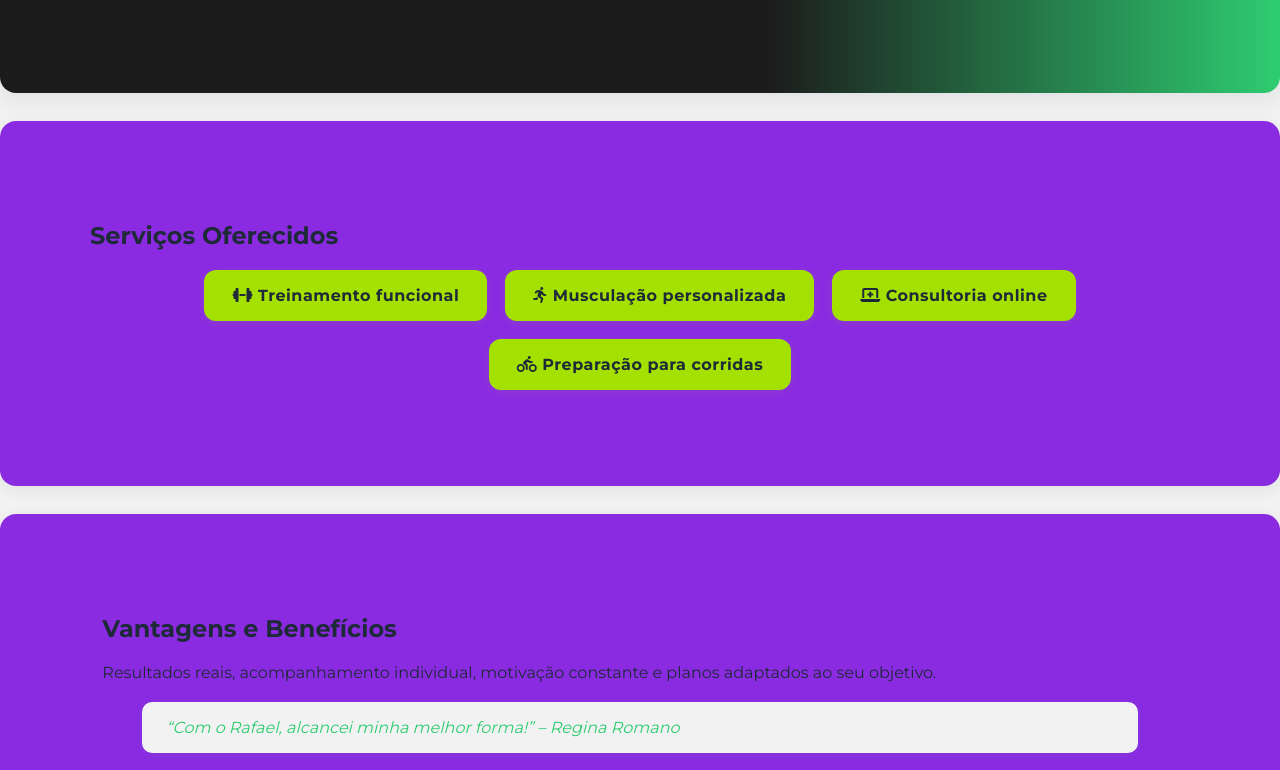
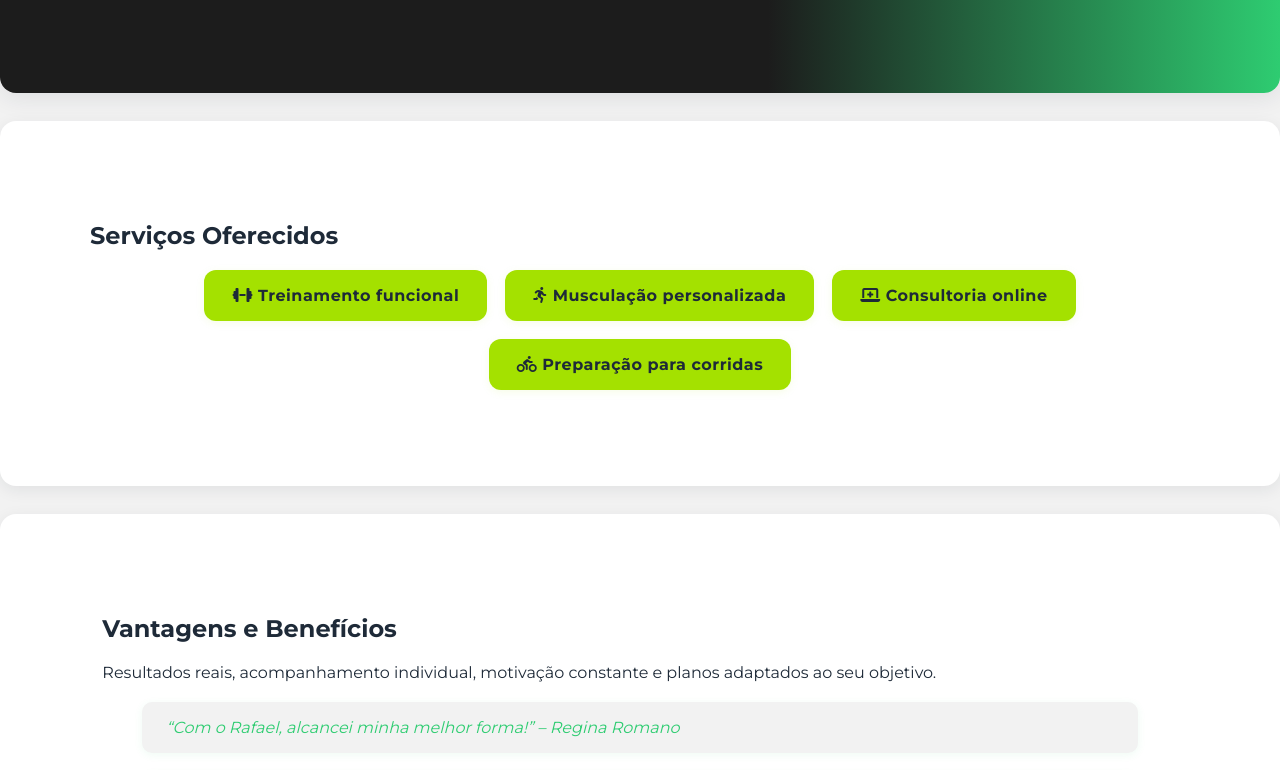
Before and after one commit to MateusT11/site_rafa_franca, a plain HTML site: page index.html in a window 1280 px wide. Shown: the part 634-1404 px from the top of the page. Drawn offline with Linux system fonts and the light colour scheme.

Commit message:
Update style.css

```diff
--- a/style.css
+++ b/style.css
@@ -15,7 +15,7 @@ body {
     align-items: center;
     justify-content: center;
     padding: 48px 0;
-    background: #8A2BE2;
+    background: #ffffff;
     margin-bottom: 28px;
     border-radius: 16px;
     box-shadow: 0 4px 16px rgba(30,42,56,0.08);
```
